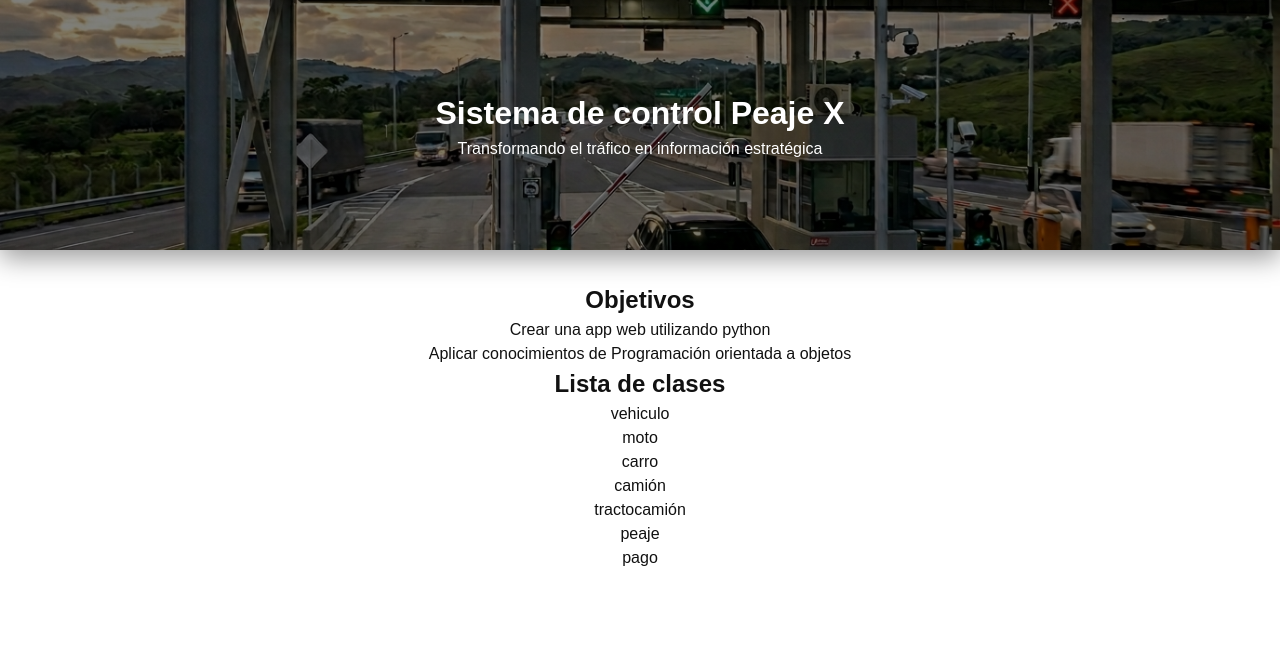
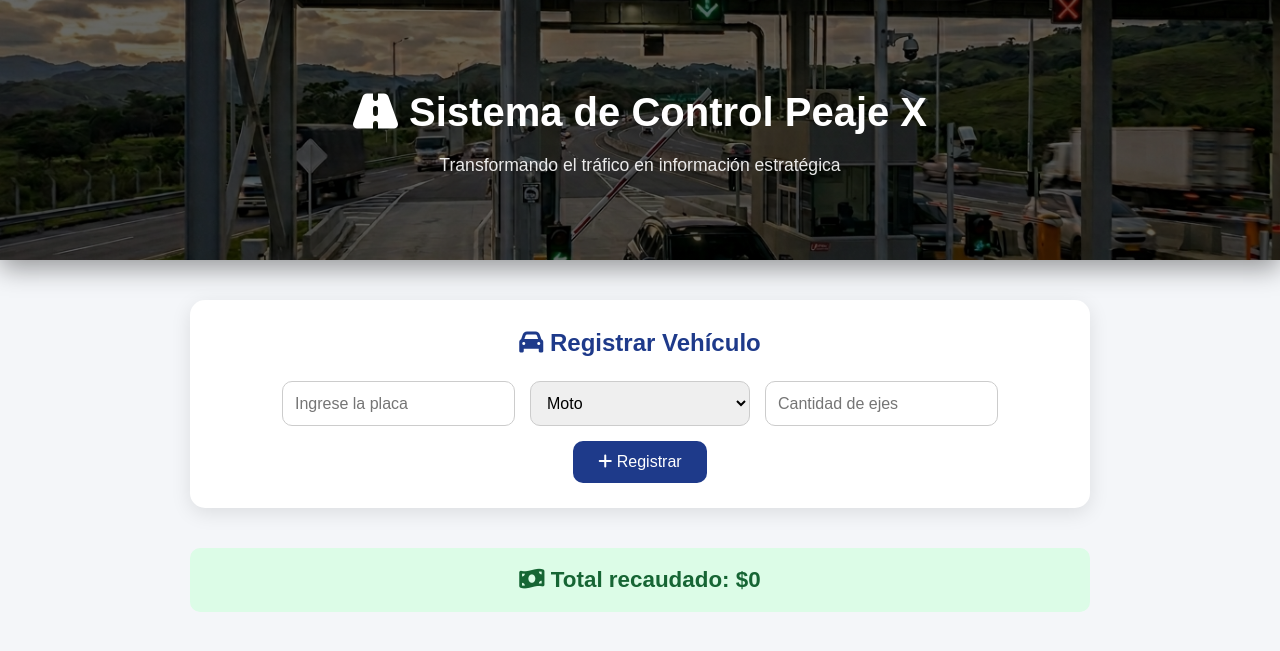
Before and after one commit to Andresg011/Sistema_peaje, a Flask app: page / in a window 1280 px wide. Shown: the top 651 px of the page. Run offline with Flask 3, Linux system fonts and the light colour scheme.

Commit message:
actualización

```diff
--- a/app.py
+++ b/app.py
@@ -1,10 +1,83 @@
-from flask import Flask, render_template
+from flask import Flask, render_template, request
+import re
+
+from clases.moto import Moto
+from clases.carro import Carro
+from clases.camion import Camion
+from clases.tractocamion import TractoCamion
+from clases.peaje import Peaje
 
 app = Flask(__name__)
 
-@app.route("/")
+peaje = Peaje()
+
+
+# VALIDACIÓN SEGURA
+def validar_placa(tipo, placa):
+
+    placa = placa.strip().upper()  # evita espacios y errores
+
+    if tipo == "Moto":
+        return re.fullmatch(r"[A-Z]{3}[0-9]{2}", placa)
+
+    elif tipo in ["Carro", "Camion", "TractoCamion"]:
+        return re.fullmatch(r"[A-Z]{3}[0-9]{3}", placa)
+
+    return False
+
+
+@app.route("/", methods=["GET", "POST"])
 def inicio():
-    return render_template("index.html")
+
+    mensaje = ""
+
+    if request.method == "POST":
+
+        placa = request.form["placa"]
+        tipo = request.form["tipo"]
+        ejes = request.form.get("ejes")
+
+        placa = placa.strip().upper()
+
+        vehiculo = None
+
+        # VALIDAR PLACA
+        if not validar_placa(tipo, placa):
+            mensaje = "❌ Placa inválida para el tipo de vehículo"
+
+        else:
+
+            if tipo == "Moto":
+                vehiculo = Moto(placa)
+
+            elif tipo == "Carro":
+                vehiculo = Carro(placa)
+
+            elif tipo == "Camion":
+
+                if not ejes or not ejes.isdigit():
+                    mensaje = "❌ Camión requiere cantidad de ejes"
+                else:
+                    vehiculo = Camion(placa, int(ejes))
+
+            elif tipo == "TractoCamion":
+
+                if not ejes or not ejes.isdigit():
+                    mensaje = "❌ Tractocamión requiere cantidad de ejes"
+                else:
+                    vehiculo = TractoCamion(placa, int(ejes))
+
+            if vehiculo:
+                peaje.agregar_vehiculo(vehiculo)
+                mensaje = "✔ Vehículo registrado correctamente"
+
+    return render_template(
+        "index.html",
+        vehiculos=peaje.obtener_vehiculos(),
+        total=peaje.calcular_total_recaudado(),
+        mensaje=mensaje
+    )
+
 
 if __name__ == "__main__":
     app.run(debug=True)
--- /dev/null
+++ b/clases/peaje.py
@@ -0,0 +1,33 @@
+class Peaje:
+
+    def __init__(self):
+
+        # COMPOSICIÓN: el peaje contiene vehículos
+        self._vehiculos = []
+
+    # AGREGAR VEHÍCULO
+    def agregar_vehiculo(self, vehiculo):
+        self._vehiculos.append(vehiculo)
+
+    # OBTENER LISTA DE VEHÍCULOS
+    def obtener_vehiculos(self):
+        return self._vehiculos
+
+    # CALCULAR TOTAL RECAUDADO
+    def calcular_total_recaudado(self):
+
+        total = 0
+
+        for vehiculo in self._vehiculos:
+            total += vehiculo.calcular_tarifa()
+
+        return total
+
+    # CONTAR VEHÍCULOS
+    def contar_vehiculos(self):
+
+        return len(self._vehiculos)
+
+    # LIMPIAR REGISTROS (opcional útil para pruebas)
+    def limpiar(self):
+        self._vehiculos = []
--- a/static/styles/style.css
+++ b/static/styles/style.css
@@ -5,46 +5,182 @@
 }
 
 /* ================= BASE ================= */
-/* Estilos generales del cuerpo de la página */
 body {
-    font-family: Arial, sans-serif; /* Fuente principal */
-    background-color: #ffffff; /* Fondo blanco */
-    color: #111; /* Color de texto principal */
-    line-height: 1.5; /* Espaciado entre líneas */
+    font-family: Arial, sans-serif;
+    background-color: #f4f6f9;
+    color: #111;
+    line-height: 1.5;
 }
+
 /* ================= HEADER ================= */
 
 header {
     width: 100%;
-    height: 250px;
+    height: 260px;
 
-    /* Imagen + sombra oscura */
     background:
-        linear-gradient(rgba(0,0,0,0.5),
-        rgba(0,0,0,0.5)),
+        linear-gradient(rgba(0,0,0,0.6),
+        rgba(0,0,0,0.6)),
         url("../images/img1.png");
 
     background-size: cover;
     background-position: center;
     background-repeat: no-repeat;
 
-    /* Centrar contenido */
     display: flex;
     flex-direction: column;
     justify-content: center;
     align-items: center;
 
     text-align: center;
-    padding: 20px;
-
-    /* Texto */
     color: #ffffff;
 
-    /* Sombra */
     box-shadow: 0px 8px 25px rgba(0,0,0,0.4);
 }
 
-nav {
+header h1 {
+    font-size: 2.5rem;
+    margin-bottom: 10px;
+}
+
+header p {
+    font-size: 1.1rem;
+    opacity: 0.9;
+}
+
+/* ================= FORMULARIO ================= */
+
+.formulario {
+    width: 90%;
+    max-width: 900px;
+    margin: 40px auto;
+    background: #ffffff;
+    padding: 25px;
+    border-radius: 15px;
+    box-shadow: 0px 5px 20px rgba(0,0,0,0.1);
+}
+
+.formulario h2 {
     text-align: center;
-    margin-top: 2rem;
+    margin-bottom: 20px;
+    color: #1e3a8a;
 }
+
+form {
+    display: flex;
+    gap: 15px;
+    flex-wrap: wrap;
+    justify-content: center;
+}
+
+form input,
+form select {
+    padding: 12px;
+    border: 1px solid #ccc;
+    border-radius: 10px;
+    min-width: 220px;
+    font-size: 1rem;
+    outline: none;
+    transition: 0.3s;
+}
+
+form input:focus,
+form select:focus {
+    border-color: #1e3a8a;
+    box-shadow: 0px 0px 8px rgba(30,58,138,0.3);
+}
+
+form button {
+    background: #1e3a8a;
+    color: white;
+    border: none;
+    padding: 12px 25px;
+    border-radius: 10px;
+    cursor: pointer;
+    font-size: 1rem;
+    transition: 0.3s;
+}
+
+form button:hover {
+    background: #14295f;
+    transform: translateY(-2px);
+}
+
+/* ================= MENSAJE ================= */
+
+.mensaje {
+    width: 90%;
+    max-width: 900px;
+    margin: 20px auto;
+    padding: 15px;
+    border-radius: 10px;
+    text-align: center;
+    font-weight: bold;
+    background: #dcfce7;
+    color: #166534;
+}
+
+/* ================= TOTAL ================= */
+
+.mensaje h2 {
+    font-size: 1.4rem;
+}
+
+/* ================= CONTENEDOR ================= */
+
+.contenedor {
+    width: 90%;
+    max-width: 1200px;
+    margin: 30px auto;
+    display: grid;
+    grid-template-columns: repeat(auto-fit, minmax(260px, 1fr));
+    gap: 20px;
+}
+
+/* ================= CARD ================= */
+
+.card {
+    background: #ffffff;
+    padding: 20px;
+    border-radius: 15px;
+    box-shadow: 0px 5px 20px rgba(0,0,0,0.1);
+    transition: 0.3s;
+}
+
+.card:hover {
+    transform: translateY(-5px);
+    box-shadow: 0px 10px 25px rgba(0,0,0,0.15);
+}
+
+.card h3 {
+    color: #1e3a8a;
+    margin-bottom: 10px;
+    display: flex;
+    align-items: center;
+    gap: 8px;
+}
+
+.card p {
+    margin-bottom: 8px;
+    color: #333;
+}
+
+/* ================= RESPONSIVE ================= */
+
+@media (max-width: 768px) {
+
+    header h1 {
+        font-size: 1.8rem;
+    }
+
+    form {
+        flex-direction: column;
+        align-items: center;
+    }
+
+    form input,
+    form select,
+    form button {
+        width: 100%;
+    }
+}
--- a/templates/index.html
+++ b/templates/index.html
@@ -1,42 +1,207 @@
 <!DOCTYPE html>
-<html lang="en">
+<html lang="es">
+
 <head>
+
     <meta charset="UTF-8">
+
     <meta name="viewport" content="width=device-width, initial-scale=1.0">
-    <meta name="description" content="Sistema de registro y control para peajes">
 
-    <!-- Conexion con estilos css-->
-    <link rel="stylesheet" href="{{ url_for('static', filename='styles/style.css') }}">
+    <meta name="description"
+        content="Sistema de registro y control para peajes">
 
-    <!-- Conexion librería de iconos-->
-    <link rel="stylesheet" href="https://cdnjs.cloudflare.com/ajax/libs/font-awesome/6.5.0/css/all.min.css">
+    <title>Peaje X</title>
 
-    <title>Peajes</title>
+    <!-- CSS -->
+    <link rel="stylesheet"
+        href="{{ url_for('static', filename='styles/style.css') }}">
 
-    <link rel="icon" href="{{url_for('static', filename='images/logo1.png')}}">
+    <!-- ICONOS -->
+    <link rel="stylesheet"
+        href="https://cdnjs.cloudflare.com/ajax/libs/font-awesome/6.5.0/css/all.min.css">
+
+    <!-- FAVICON -->
+    <link rel="icon"
+        href="{{ url_for('static', filename='images/logo1.png') }}">
 
 </head>
+
 <body>
-<header>
-    <h1>Sistema de control Peaje X</h1>
-    <p>Transformando el tráfico en información estratégica </p>
-</header>
 
-<nav>
-    <h1>Objetivos</h1>
-    <p>Crear una app web utilizando python</p>
-    <p>Aplicar conocimientos de Programación orientada a objetos</p>
-    <h2>Lista de clases</h2>
-    <p>vehiculo</p>
-    <p>moto</p>
-    <p>carro</p>
-    <p>camión</p>
-    <p>tractocamión</p>
-    <p>peaje</p>
-    <p>pago</p>
+    <!-- HEADER -->
+    <header>
 
+        <h1>
 
-</nav>
+            <i class="fa-solid fa-road"></i>
+
+            Sistema de Control Peaje X
+
+        </h1>
+
+        <p>
+
+            Transformando el tráfico en información estratégica
+
+        </p>
+
+    </header>
+
+    <!-- FORMULARIO -->
+    <section class="formulario">
+
+        <h2>
+
+            <i class="fa-solid fa-car"></i>
+
+            Registrar Vehículo
+
+        </h2>
+
+        <form method="POST">
+
+            <!-- PLACA -->
+            <input
+                type="text"
+                name="placa"
+                placeholder="Ingrese la placa"
+                required
+            >
+
+            <!-- TIPO -->
+            <select name="tipo" required>
+
+                <option value="Moto">Moto</option>
+
+                <option value="Carro">Carro</option>
+
+                <option value="Camion">Camión</option>
+
+                <option value="TractoCamion">Tractocamión</option>
+
+            </select>
+
+            <!-- EJES -->
+            <input
+                type="number"
+                name="ejes"
+                placeholder="Cantidad de ejes"
+                min="1"
+            >
+
+            <!-- BOTON -->
+            <button type="submit">
+
+                <i class="fa-solid fa-plus"></i>
+
+                Registrar
+
+            </button>
+
+        </form>
+
+    </section>
+
+    <!-- MENSAJE -->
+    {% if mensaje %}
+
+    <section class="mensaje">
+
+        <h3>{{ mensaje }}</h3>
+
+    </section>
+
+    {% endif %}
+
+    <!-- TOTAL RECAUDADO -->
+    <section class="mensaje">
+
+        <h2>
+
+            <i class="fa-solid fa-money-bill-wave"></i>
+
+            Total recaudado:
+            ${{ total }}
+
+        </h2>
+
+    </section>
+
+    <!-- VEHICULOS -->
+    <section class="contenedor">
+
+        {% for vehiculo in vehiculos %}
+
+        <div class="card">
+
+            <h3>
+
+                <i class="fa-solid fa-car-side"></i>
+
+                {{ vehiculo._tipo_vehiculo }}
+
+            </h3>
+
+            <p>
+
+                <strong>Placa:</strong>
+
+                {{ vehiculo._placa }}
+
+            </p>
+
+            <p>
+
+                <strong>Categoría:</strong>
+
+                {{ vehiculo._categoria }}
+
+            </p>
+
+            <!-- SOLO CAMIONES -->
+            {% if vehiculo._tipo_vehiculo == "Camión"
+            or vehiculo._tipo_vehiculo == "Tractocamión" %}
+
+            <p>
+
+                <strong>Ejes:</strong>
+
+                {{ vehiculo._ejes }}
+
+            </p>
+
+            {% endif %}
+
+            <p>
+
+                <strong>Fecha:</strong>
+
+                {{ vehiculo._fecha }}
+
+            </p>
+
+            <p>
+
+                <strong>Hora:</strong>
+
+                {{ vehiculo._hora }}
+
+            </p>
+
+            <p>
+
+                <strong>Valor pagado:</strong>
+
+                ${{ vehiculo.calcular_tarifa() }}
+
+            </p>
+
+        </div>
+
+        {% endfor %}
+
+    </section>
 
 </body>
+
 </html>
```
Also changed, not shown: clases/camion.py (added, +26 -0 lines), clases/carro.py (added, +15 -0 lines), clases/moto.py (added, +22 -0 lines), clases/tractocamion.py (added, +26 -0 lines), clases/vehiculo.py (+53 -4 lines).
